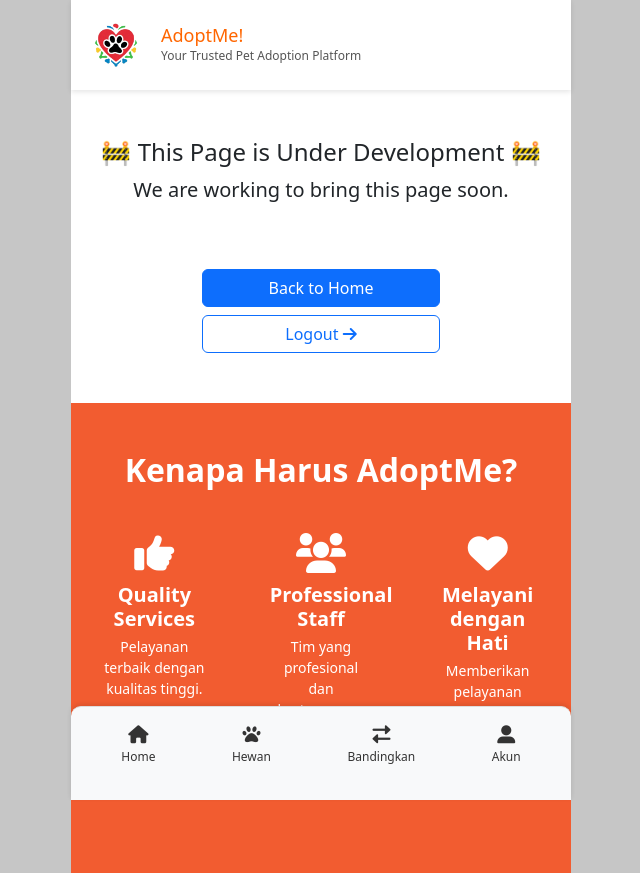
After one commit to carensgabriel/AdoptMe, a Flask app: page /# in a window 1280 px wide. The commit adds this page. Shown: the whole page, without its empty margins (319-959 px from the left). Run offline with Flask 3, Linux system fonts and the light colour scheme.

Commit message:
development page

```diff
--- a/routes/user_routes.py
+++ b/routes/user_routes.py
@@ -18,6 +18,9 @@ def home():
 def user_profile():
     return render_template("user/user_profile.html")
 
+@user_bp.route("/#")
+def under_development():
+    return render_template("404.html")
 
 #* ==================== SUBMIT ADOPTION ==================== #
 
--- /dev/null
+++ b/templates/404.html
@@ -0,0 +1,18 @@
+{% extends "layout.html" %}
+{% block content %}
+
+<div class="container text-center mt-5">
+    <h4>🚧 This Page is Under Development 🚧</h2>
+    <p class="lead">We are working to bring this page soon.</p>
+    <br>
+    <a href="{{ url_for('index') }}" class="btn btn-primary mt-4 w-50">Back to Home</a>
+
+    <!-- Button Logout -->
+    <a href="{{ url_for('auth.logout') }}">
+        <button type="submit" class="btn btn-outline-primary mt-2 w-50">
+            Logout <i class="fa-solid fa-arrow-right"></i>
+        </button>
+    </a>
+</div>
+
+{% endblock %}
--- a/templates/layout.html
+++ b/templates/layout.html
@@ -128,7 +128,7 @@
           </li>
           {% else %}
           <li class="nav-item">
-            <a class="nav-link {% if request.path == url_for('user.user_profile') %}active{% endif %}" href="{{ url_for('user.user_profile') }}">
+            <a class="nav-link {% if request.path == url_for('user.under_development') %}active{% endif %}" href="{{ url_for('user.under_development') }}">
               <i class="fas fa-user-alt"></i>
               <p>Akun</p>
             </a>
```
